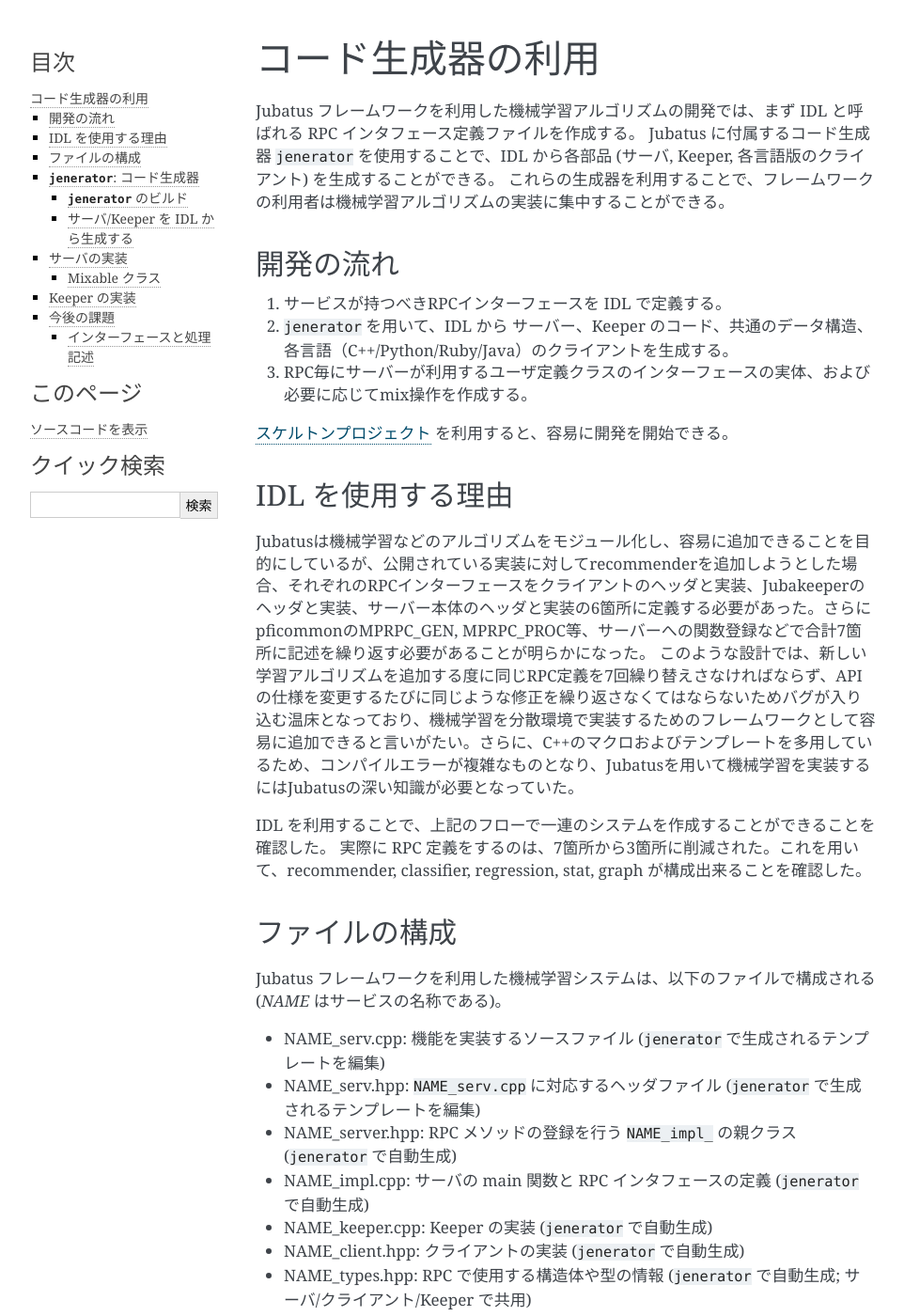
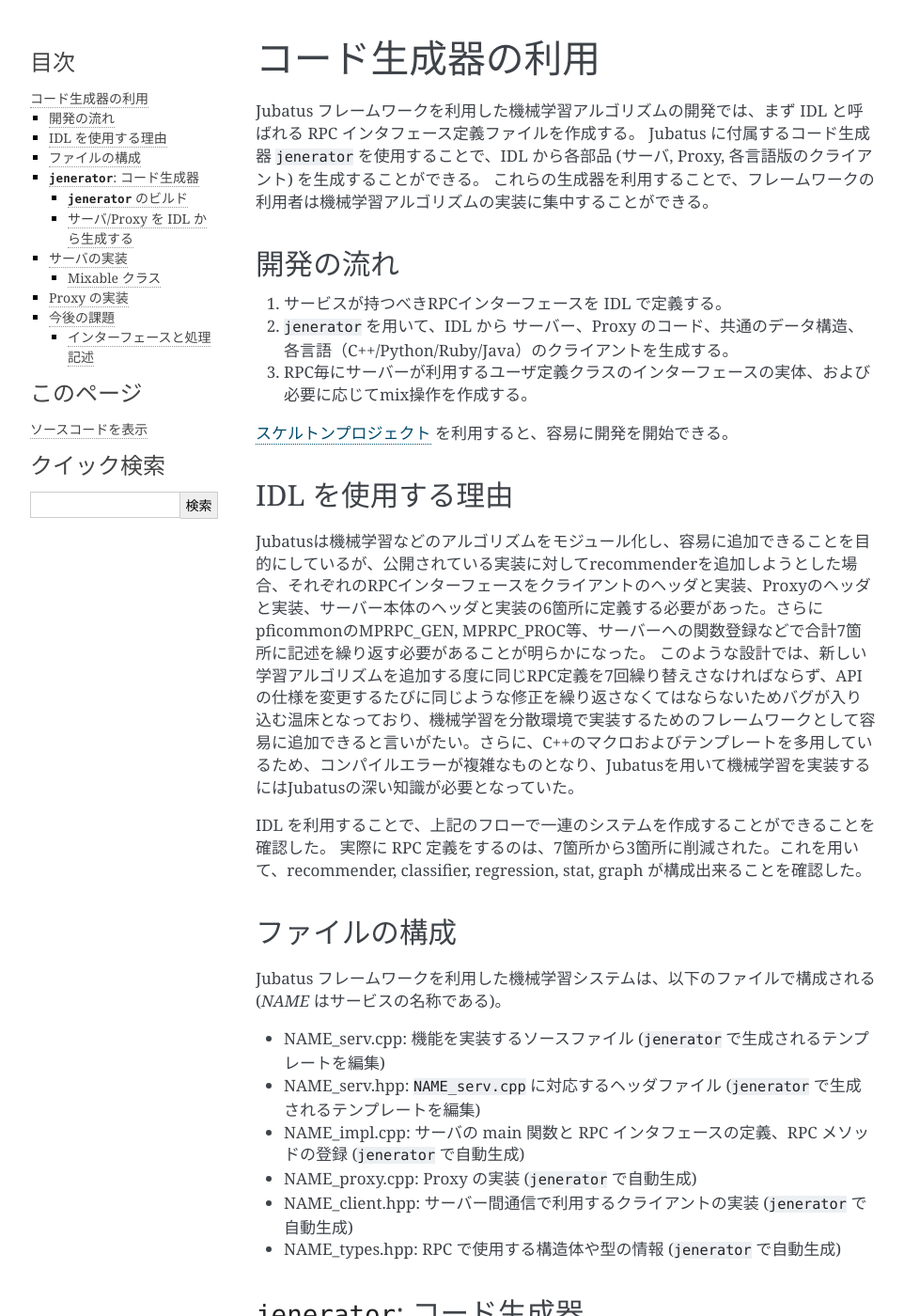
Before and after one commit to jubatus/website, a Sphinx documentation site: the page built from source/ja/server.rst, in a window 1280 px wide and 1400 px high. Shown: the whole window at 94% size, without its empty margins (148-1110 px from the left). Built offline with Sphinx 7.4.7, drawn with Linux system fonts in a browser that asks for light colours; the version number could not be read and is left out; some of the changed text lies outside the part shown.

Commit message:
Rename to Proxy form Keeper, Update generated source list, Update IDL sample, Add extlib to build requirements in server.rst

```diff
--- a/source/ja/server.rst
+++ b/source/ja/server.rst
@@ -2,14 +2,14 @@
 =====================
 
 Jubatus フレームワークを利用した機械学習アルゴリズムの開発では、まず IDL と呼ばれる RPC インタフェース定義ファイルを作成する。
-Jubatus に付属するコード生成器 ``jenerator`` を使用することで、IDL から各部品 (サーバ, Keeper, 各言語版のクライアント) を生成することができる。
+Jubatus に付属するコード生成器 ``jenerator`` を使用することで、IDL から各部品 (サーバ, Proxy, 各言語版のクライアント) を生成することができる。
 これらの生成器を利用することで、フレームワークの利用者は機械学習アルゴリズムの実装に集中することができる。
 
 開発の流れ
 -------------------
 
 #. サービスが持つべきRPCインターフェースを IDL で定義する。
-#. ``jenerator`` を用いて、IDL から サーバー、Keeper のコード、共通のデータ構造、各言語（C++/Python/Ruby/Java）のクライアントを生成する。
+#. ``jenerator`` を用いて、IDL から サーバー、Proxy のコード、共通のデータ構造、各言語（C++/Python/Ruby/Java）のクライアントを生成する。
 #. RPC毎にサーバーが利用するユーザ定義クラスのインターフェースの実体、および必要に応じてmix操作を作成する。
 
 `スケルトンプロジェクト <https://github.com/jubatus/jubatus-service-skeleton>`_ を利用すると、容易に開発を開始できる。
@@ -17,7 +17,7 @@
 IDL を使用する理由
 ---------------------
 
-Jubatusは機械学習などのアルゴリズムをモジュール化し、容易に追加できることを目的にしているが、公開されている実装に対してrecommenderを追加しようとした場合、それぞれのRPCインターフェースをクライアントのヘッダと実装、Jubakeeperのヘッダと実装、サーバー本体のヘッダと実装の6箇所に定義する必要があった。さらにpficommonのMPRPC_GEN, MPRPC_PROC等、サーバーへの関数登録などで合計7箇所に記述を繰り返す必要があることが明らかになった。
+Jubatusは機械学習などのアルゴリズムをモジュール化し、容易に追加できることを目的にしているが、公開されている実装に対してrecommenderを追加しようとした場合、それぞれのRPCインターフェースをクライアントのヘッダと実装、Proxyのヘッダと実装、サーバー本体のヘッダと実装の6箇所に定義する必要があった。さらにpficommonのMPRPC_GEN, MPRPC_PROC等、サーバーへの関数登録などで合計7箇所に記述を繰り返す必要があることが明らかになった。
 このような設計では、新しい学習アルゴリズムを追加する度に同じRPC定義を7回繰り替えさなければならず、APIの仕様を変更するたびに同じような修正を繰り返さなくてはならないためバグが入り込む温床となっており、機械学習を分散環境で実装するためのフレームワークとして容易に追加できると言いがたい。さらに、C++のマクロおよびテンプレートを多用しているため、コンパイルエラーが複雑なものとなり、Jubatusを用いて機械学習を実装するにはJubatusの深い知識が必要となっていた。
 
 IDL を利用することで、上記のフローで一連のシステムを作成することができることを確認した。
@@ -30,11 +30,10 @@
 
 - NAME_serv.cpp: 機能を実装するソースファイル (``jenerator`` で生成されるテンプレートを編集)
 - NAME_serv.hpp: ``NAME_serv.cpp`` に対応するヘッダファイル (``jenerator`` で生成されるテンプレートを編集)
-- NAME_server.hpp: RPC メソッドの登録を行う ``NAME_impl_`` の親クラス (``jenerator`` で自動生成)
-- NAME_impl.cpp: サーバの main 関数と RPC インタフェースの定義 (``jenerator`` で自動生成)
-- NAME_keeper.cpp: Keeper の実装 (``jenerator`` で自動生成)
-- NAME_client.hpp: クライアントの実装 (``jenerator`` で自動生成)
-- NAME_types.hpp: RPC で使用する構造体や型の情報 (``jenerator`` で自動生成; サーバ/クライアント/Keeper で共用)
+- NAME_impl.cpp: サーバの main 関数と RPC インタフェースの定義、RPC メソッドの登録 (``jenerator`` で自動生成)
+- NAME_proxy.cpp: Proxy の実装 (``jenerator`` で自動生成)
+- NAME_client.hpp: サーバー間通信で利用するクライアントの実装 (``jenerator`` で自動生成)
+- NAME_types.hpp: RPC で使用する構造体や型の情報 (``jenerator`` で自動生成)
 
 ``jenerator``: コード生成器
 ---------------------------------
@@ -49,7 +48,7 @@
 
 - 各メソッドには ``#@`` で始まる 3 つのアノテーションを付与する必要があり、順番に "ルーティング", "ロック種類", "結合方法" を指定する。
 
-- "ルーティング" には、Keeper がどのようにリクエストをプロキシするかを定義する。
+- "ルーティング" には、Proxy がどのようにリクエストをプロキシするかを定義する。
   ``cht``, ``broadcast``, ``random`` の 3 種類が用意されており、これによって、典型的だと思われる機械学習の分散方式をカバーすることができる。
 
   - ``cht`` は Consistent Hashing によるリクエストの分散を意味する。
@@ -94,35 +93,24 @@
 
     #@broadcast #@update #@pass
     int clear(0: string name)
-
-    #@broadcast #@analysis #@merge
-    map<string, map<string, string> > get_status(0: string name)
-
-    #@broadcast #@update #@all_and
-    bool save(0: string name, 1: string id)
-
-    #@broadcast #@update #@all_and
-    bool load(0: string name, 1: string id)
   }
-
-``get_status``, ``save``, ``load`` の 3 つは Jubatus サーバとしての仕様を満たすために記述しておく必要がある。
 
 ``jenerator`` のビルド
 ~~~~~~~~~~~~~~~~~~~~~~
 
-``jenerator`` のビルドには OCaml (findlib あり) および OMake が必要である。
+``jenerator`` のビルドには OCaml (findlib あり) 、extlib および OMake が必要である。
 
 ::
 
-  $ cd jubatus/tools/jenerator/src
+  $ cd jubatus/tools/jenerator
   $ omake
   $ sudo omake install
 
 ``omake install`` を行うと ``jenerator`` が ``/usr/local/bin/jenerator`` としてインストールされる (環境によりパスは異なる場合がある)。インストールを行わずに、ビルドされた ``jenerator`` のバイナリを直接使用してもよい。
 
-ヒント: Ubuntu を使用している場合、OCaml (``ocaml-native-compilers``), findlib (``ocaml-findlib``), OMake (``omake``) のバイナリパッケージが利用できる。
+ヒント: Ubuntu を使用している場合、OCaml (``ocaml-native-compilers``), findlib (``ocaml-findlib``), iextlib (``libextlib-ocaml``), OMake (``omake``) のバイナリパッケージが利用できる。
 
-サーバ/Keeper を IDL から生成する
+サーバ/Proxy を IDL から生成する
 ~~~~~~~~~~~~~~~~~~~~~~~~~~~~~~~~~
 
 上に示した例が ``kvs.idl`` というファイルに書かれていると仮定して、以下の手順でコードを生成する。
@@ -149,12 +137,12 @@
 
 TBD.
 
-Keeper の実装
+Proxy の実装
 -------------------
 
-Keeper に関しては、実装をする必要はない。 ``jenerator`` が生成した ``kvs_keeper.cpp`` をコンパイルすると Keeper が得られる。
+Proxy に関しては、実装をする必要はない。 ``jenerator`` が生成した ``kvs_proxy.cpp`` をコンパイルすると Proxy が得られる。
 
-``kvs_keeper.cpp`` には ``main`` 関数の実装だけがあり、各 RPC メソッドごとにリクエストをプロキシし、レスポンスを集約するためのファンクタを登録する。
+``kvs_proxy.cpp`` には ``main`` 関数の実装だけがあり、各 RPC メソッドごとにリクエストをプロキシし、レスポンスを集約するためのファンクタを登録する。
 
 今後の課題
 ------------
```
Also changed, not shown: source/en/server.rst (+17 -28 lines).
